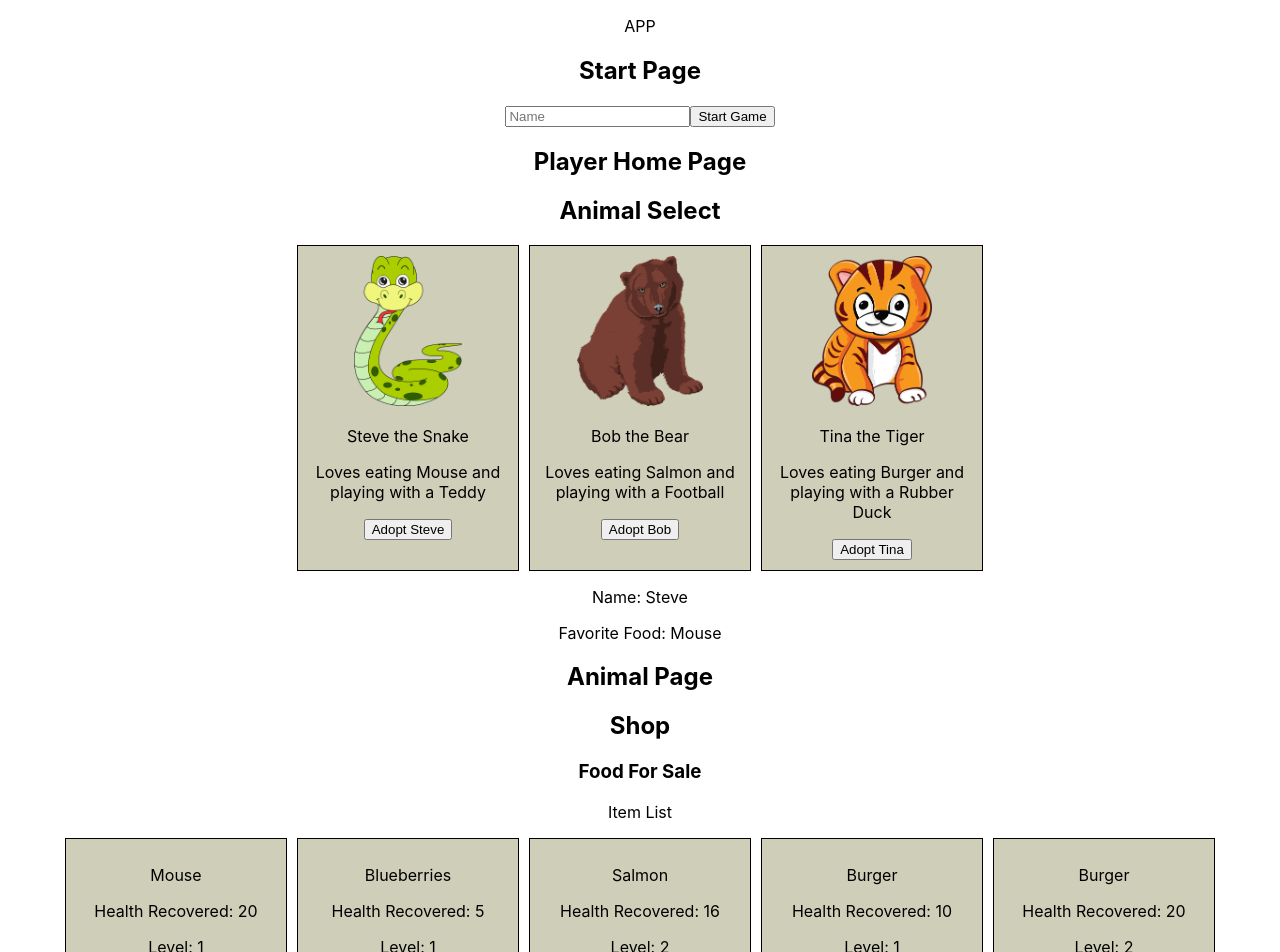
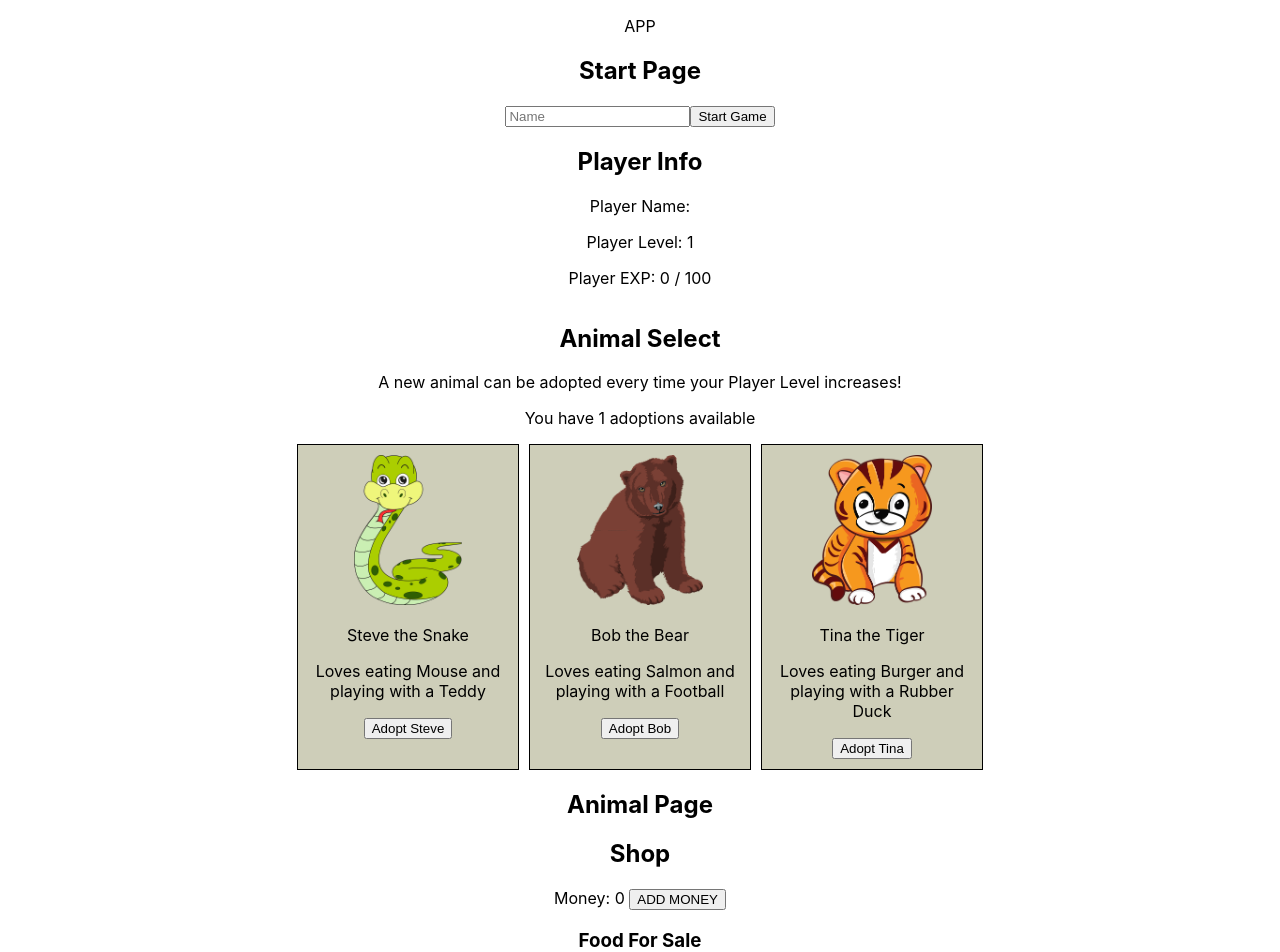
Before and after one commit to chrisssf/animals_game, a React (Create React App) app: page / in a window 1280 px wide. Shown: the top 952 px of the page. Built offline with nearby package versions, Linux system fonts and the light colour scheme.

Commit message:
fixed player object issue

```diff
--- a/src/App.tsx
+++ b/src/App.tsx
@@ -8,14 +8,16 @@ import AnimalPage from './components/AnimalPage'
 import ShopPage from './components/ShopPage';
 
 import Animal from './models/Animal';
+import Player from './models/Player';
 
 function App() {
 
   // let testPlayer = new Player("test")
   // console.log("test", Object.keys(testPlayer))
   // console.log("typeof testPlayer", typeof testPlayer)
-
-  const [ player, setPlayer ] = useState<any>(null)
+  const placeholder = new Player("")
+  const [ player, setPlayer ] = useState<Player>(placeholder)
+  const [ playerHasChanged, setPlayerHasChanged ] = useState<boolean>(false)
   const [ animalDetailsModalIsOpen, setAnimalDetailsModalIsOpen ] = useState<boolean>(false)
   const [ animalToVisit, setAnimalToVisit ] = useState<Animal | null>(null)
   const [ animalToVisitHasChanged, setAnimalToVisitHasChanged ] = useState<boolean>(false)
@@ -24,10 +26,10 @@ function App() {
     <div className="App">
       <header className="App-header">
         <p>APP</p>
-        <StartPage
+        {player.getName() === "" && <StartPage
           player={player}
           setPlayer={setPlayer}
-        />
+        />}
         <PlayerHomePage
           player={player}
           animalDetailsModalIsOpen={animalDetailsModalIsOpen}
@@ -48,10 +50,14 @@ function App() {
           setAnimalToVisit={setAnimalToVisit}
           animalToVisitHasChanged={animalToVisitHasChanged}
           setAnimalToVisitHasChanged={setAnimalToVisitHasChanged}
+          playerHasChanged={playerHasChanged}
+          setPlayerHasChanged={setPlayerHasChanged}
         />
         <ShopPage
           player={player}
           setPlayer={setPlayer}
+          playerHasChanged={playerHasChanged}
+          setPlayerHasChanged={setPlayerHasChanged}
         />
       </header>
     </div>
--- a/src/components/AnimalPage.tsx
+++ b/src/components/AnimalPage.tsx
@@ -3,17 +3,20 @@ import React, { useState } from 'react';
 import ItemList from './ItemList';
 
 import Animal from '../models/Animal';
+import Player from '../models/Player';
 import Item from '../models/Item';
 import Toy from '../models/Toy'
 import Food from '../models/Food'
 
 interface Props {
-    player :any
-    setPlayer :(player :any) => void
+    player :Player
+    setPlayer :(player :Player) => void
     animalToVisit :Animal | null
     setAnimalToVisit :(animal :Animal | null) => void
     animalToVisitHasChanged :boolean
     setAnimalToVisitHasChanged  :(boolean :boolean) => void
+    playerHasChanged :boolean
+    setPlayerHasChanged :(boolean :boolean) => void
 }
 
 const AnimalPage = ({
@@ -22,7 +25,9 @@ const AnimalPage = ({
     animalToVisit,
     setAnimalToVisit,
     animalToVisitHasChanged,
-    setAnimalToVisitHasChanged
+    setAnimalToVisitHasChanged,
+    playerHasChanged,
+    setPlayerHasChanged,
 } :Props) => {
 
     const [ activity, setActivity ] = useState<string>("")
@@ -30,23 +35,39 @@ const AnimalPage = ({
 
     const handleGiveLove = () :void => {
         animalToVisit?.addExp(50)
+        player.addExp(50)
+        setPlayer(player)
+        setPlayerHasChanged(!playerHasChanged)
+        // setPlayer({...player})
         setAnimalToVisit(animalToVisit)
         setAnimalToVisitHasChanged(!animalToVisitHasChanged)
     }
 
-    const handleFeed = () :void => {
+    const handleClickFeed = () :void => {
         setActivity("feed")
         setItems(player.getFoods())
     }
 
-    const handlePlay = () :void => {
+    const handleClickPlay = () :void => {
         setActivity("play")
         setItems(player.getToys())
     }
 
     const giveAnimalItem = (item :Item) :void => {
-        if(item instanceof Food) animalToVisit?.eat(item)
-        if(item instanceof Toy) animalToVisit?.play(item)
+        if(item instanceof Food) {
+            animalToVisit?.eat(item)
+            player.removeFood(item)
+            handleClickFeed()
+        }
+        if(item instanceof Toy) {
+            animalToVisit?.play(item)
+            player.addExp(item.getTotalExpAdded())
+            player.removeToy(item)
+            handleClickPlay()
+        }
+        setPlayer(player)
+        setPlayerHasChanged(!playerHasChanged)
+        // setPlayer({...player})
         setAnimalToVisit(animalToVisit)
         setAnimalToVisitHasChanged(!animalToVisitHasChanged)
     }
@@ -60,8 +81,8 @@ const AnimalPage = ({
                 <p>Current EXP: {animalToVisit.getCurrentExp()} / 100</p>
                 <img alt={animalToVisit?.getType()} src={require('../assets/' + animalToVisit?.getName() + '.png').default}/>
                 <button onClick={() => handleGiveLove()}>Give Love</button>
-                <button onClick={() => handleFeed()}>Feed</button>
-                <button onClick={() => handlePlay()}>Play</button>
+                <button onClick={() => handleClickFeed()}>Feed</button>
+                <button onClick={() => handleClickPlay()}>Play</button>
             </div>}
             {activity !== "" && <ItemList
                 items={items}
@@ -69,6 +90,8 @@ const AnimalPage = ({
                 setPlayer={setPlayer}
                 activity={activity}
                 giveAnimalItem={giveAnimalItem}
+                playerHasChanged={playerHasChanged}
+                setPlayerHasChanged={setPlayerHasChanged}
             />}
         </div>
     )
--- a/src/components/AnimalSelect.tsx
+++ b/src/components/AnimalSelect.tsx
@@ -3,6 +3,7 @@ import './AnimalSelect.css'
 
 import AnimalDetailsModal from './AnimalDetailsModal';
 
+import Player from '../models/Player';
 import Animal from '../models/Animal';
 import Snake from '../models/Snake';
 import Bear from '../models/Bear';
@@ -12,8 +13,8 @@ import Toy from '../models/Toy';
 import Attack from '../models/Attack';
 
 interface Props {
-    player :any
-    setPlayer :(player :any) => void
+    player :Player
+    setPlayer :(player :Player) => void
     animalDetailsModalIsOpen :boolean
     setAnimalDetailsModalIsOpen :(boolean :boolean) => void
 }
@@ -55,6 +56,10 @@ const AnimalSelect = ({player, setPlayer, animalDetailsModalIsOpen, setAnimalDet
         setAnimalsForAdoption([...animalsForAdoption])
     }, [])
 
+    const getNumberOfAdoptionsAvailable = () :number => {
+        return player.getLevel() - player.getAnimals().length
+    }
+
     const handleOpenDetailsModal = (animal :Animal) => {
         setSelectedAnimal(animal)
         setAnimalDetailsModalIsOpen(true)
@@ -81,9 +86,11 @@ const AnimalSelect = ({player, setPlayer, animalDetailsModalIsOpen, setAnimalDet
     return (
         <div>
             <h2>Animal Select</h2>
+            <p>A new animal can be adopted every time your Player Level increases!</p>
+            {player && <p>You have {getNumberOfAdoptionsAvailable()} adoptions available</p>}  {/* !!!!!!!!!!! */}
             {displayAnimals()}
-            <p>Name: {steve.getName()}</p>
-            <p>Favorite Food: {steve.getFavouriteFood().getName()}</p>
+            {/* <p>Name: {steve.getName()}</p>
+            <p>Favorite Food: {steve.getFavouriteFood().getName()}</p> */}
 
             <AnimalDetailsModal
                 animalDetailsModalIsOpen={animalDetailsModalIsOpen}
--- a/src/components/ItemList.tsx
+++ b/src/components/ItemList.tsx
@@ -1,24 +1,29 @@
 import React from "react";
 import './ItemList.css'
 
+import Player from "../models/Player";
 import Item from "../models/Item";
 import Toy from '../models/Toy'
 import Food from '../models/Food'
 
 interface Props {
     items :Toy[] | Food[]
-    player :any
-    setPlayer :(player :any) => void
+    player :Player
+    setPlayer :(player :Player) => void
     activity :string
     giveAnimalItem? :(item :Item) => void
+    playerHasChanged :boolean
+    setPlayerHasChanged :(boolean :boolean) => void
 }
 
-const ItemList = ({items, player, setPlayer, activity, giveAnimalItem} :Props) => {
+const ItemList = ({items, player, setPlayer, activity, giveAnimalItem, playerHasChanged, setPlayerHasChanged} :Props) => {
 
     const handleBuyItem = (item :Toy | Food) :void => {
         if(player.buyItem(item)) {
             alert("Item Bought!")
-            setPlayer({...player})
+            setPlayer(player)
+            setPlayerHasChanged(!playerHasChanged)
+            // setPlayer({...player})
         }
         else alert("not enough money!")
     }
@@ -48,7 +53,7 @@ const ItemList = ({items, player, setPlayer, activity, giveAnimalItem} :Props) =
     return (
         <div>
             <p>Item List</p>
-            {displayItems()}
+                {displayItems()}
         </div>
     )
 }
--- a/src/components/PlayerHomePage.tsx
+++ b/src/components/PlayerHomePage.tsx
@@ -1,11 +1,13 @@
 import React, { useState } from 'react';
 import './PlayerHomePage.css'
+
+import Player from '../models/Player';
 import Animal from '../models/Animal'
 import AnimalDetailsModal from './AnimalDetailsModal'
 
 
 interface Props {
-    player :any
+    player :Player
     animalDetailsModalIsOpen :boolean
     setAnimalDetailsModalIsOpen :(boolean :boolean) => void
     animalToVisit :Animal | null
@@ -43,16 +45,17 @@ const PlayerHomePage = ({player, animalDetailsModalIsOpen, setAnimalDetailsModal
 
     return (
         <div>
-            <h2>Player Home Page</h2>
             {/* {console.log("player", player)} */}
-            {player !== null && <div>
+            {player !== null && <div>   {/* !!!!!!!!! */}
+                <h2>Player Info</h2>
+
                 {/* <p>Name: {(player !== null) ? player.getName() : null}</p>
                 <p>Level: {(player !== null) ? player.getLevel() : null}</p>
                 <p>EXP: {(player !== null) ? player.getCurrentExp() : null} / 100</p> */}
 
-                <p>Name: {player.getName()}</p>
-                <p>Level: {player.getLevel()}</p>
-                <p>EXP: {player.getCurrentExp()} / 100</p>
+                <p>Player Name: {player.getName()}</p>
+                <p>Player Level: {player.getLevel()}</p>
+                <p>Player EXP: {player.getCurrentExp()} / 100</p>
                 {displayPlayerAnimals()}
             </div>}
             {selectedAnimal && <AnimalDetailsModal
--- a/src/components/ShopPage.tsx
+++ b/src/components/ShopPage.tsx
@@ -2,15 +2,18 @@ import React, { useState, useEffect } from 'react';
 import './ShopPage.css'
 import ListItem from './ItemList'
 
+import Player from '../models/Player';
 import Food from '../models/Food';
 import Toy from '../models/Toy';
 
 interface Props {
-    player :any
-    setPlayer :(player :any) => void
+    player :Player
+    setPlayer :(player :Player) => void
+    playerHasChanged :boolean
+    setPlayerHasChanged :(boolean :boolean) => void
 }
 
-const ShopPage = ({player, setPlayer} :Props) => {
+const ShopPage = ({player, setPlayer, playerHasChanged, setPlayerHasChanged} :Props) => {
 
     const [ toysForSale, setToysForSale ] = useState<Toy[]>([])
     const [ foodForSale, setFoodForSale ] = useState<Food[]>([])
@@ -89,7 +92,8 @@ const ShopPage = ({player, setPlayer} :Props) => {
     return (
         <div>
             <h2>Shop</h2>
-            {player && <p>Money: {player.getMoney()} <button onClick={()=>{player.changeMoney(100); setPlayer({...player})}}>ADD MONEY</button></p>}
+            {player && <p>Money: {player.getMoney()} <button onClick={()=>{player.changeMoney(100); setPlayer(player); setPlayerHasChanged(!playerHasChanged)}}>ADD MONEY</button></p>} {/* !!!!!!!!! */}
+            {/* {player && <p>Money: {player.getMoney()} <button onClick={()=>{player.changeMoney(100); setPlayer({...player})}}>ADD MONEY</button></p>} */}
             {/* make these a spearate component */}
             {/* <div>
                 <h3>Food For Sale</h3>
@@ -106,6 +110,8 @@ const ShopPage = ({player, setPlayer} :Props) => {
                     player={player}
                     setPlayer={setPlayer}
                     activity={"buyFood"}
+                    playerHasChanged={playerHasChanged}
+                    setPlayerHasChanged={setPlayerHasChanged}
                 />
             </div>
             <div>
@@ -115,6 +121,8 @@ const ShopPage = ({player, setPlayer} :Props) => {
                     player={player}
                     setPlayer={setPlayer}
                     activity={"buyToys"}
+                    playerHasChanged={playerHasChanged}
+                    setPlayerHasChanged={setPlayerHasChanged}
                 />
             </div>
         </div>
--- a/src/components/StartPage.tsx
+++ b/src/components/StartPage.tsx
@@ -3,8 +3,8 @@ import Player from '../models/Player';
 
 
 interface Props {
-    player :any
-    setPlayer: (player: any) => void
+    player :Player
+    setPlayer: (player: Player) => void
 }
 
 const StartPage = ({player, setPlayer}: Props) => {
@@ -14,8 +14,8 @@ const StartPage = ({player, setPlayer}: Props) => {
     const handleStartGame = ():void => {
         if (playerName !== ""){
             const newPlayer = new Player(playerName)
-            const PlayerObject = {...newPlayer}
-            setPlayer(PlayerObject)
+            // const PlayerObject = {...newPlayer}
+            setPlayer(newPlayer)
         }
     }
 
--- a/src/models/Bear.ts
+++ b/src/models/Bear.ts
@@ -10,7 +10,7 @@ class Bear extends Animal {
     // }
 
     public talk = () :string =>{
-        return "ROAR!!!!"
+        return "ROAR!!!"
     }
 }
 
--- a/src/models/Player.ts
+++ b/src/models/Player.ts
@@ -35,7 +35,6 @@ class Player extends Character{
     }
 
     public buyItem = (item :Item) :boolean => {
-        console.log("here")
         if(this.money > item.getTotalPrice()){
             if(item instanceof Food) this.addFood(item)
             if(item instanceof Toy) this.addToys(item)
@@ -66,7 +65,7 @@ class Player extends Character{
         this.toys.push(toy)
     }
 
-    public removeToys = (toy :Toy) :void => {
+    public removeToy = (toy :Toy) :void => {
         let remainingToys :Toy[] = this.toys.filter(ownedToy => ownedToy.getName() !== toy.getName())
         this.toys = remainingToys
     }
```
Also changed, not shown: src/components/AnimalDetailsModal.tsx (+12 -5 lines).
